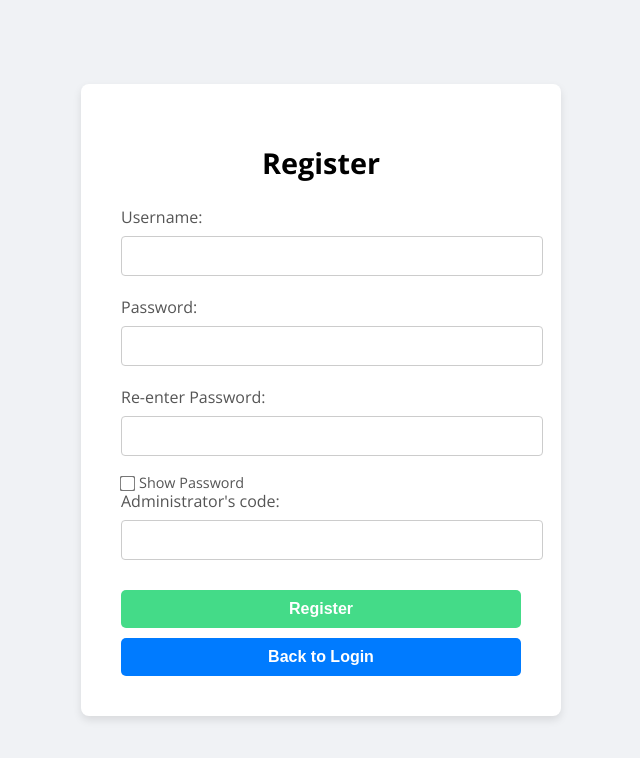
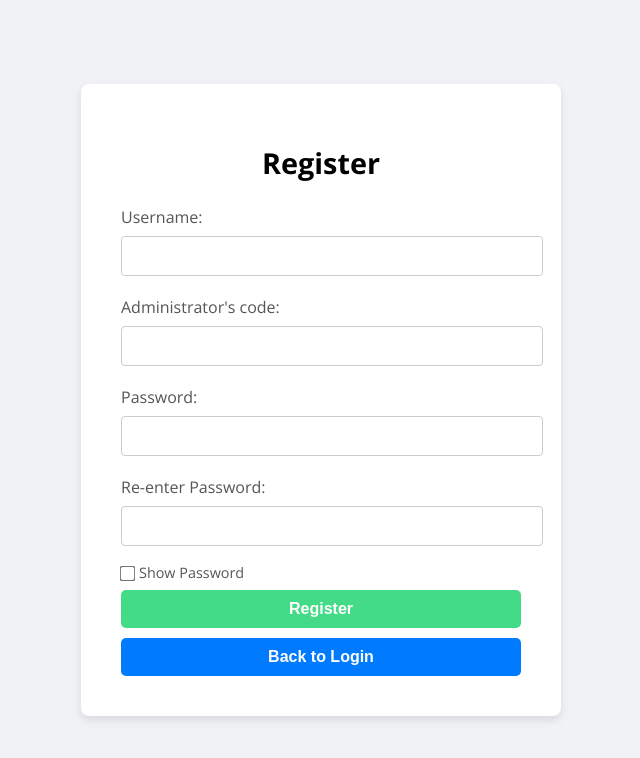
Before and after one commit to rocketninja7/h4g2025, a React (Create React App) app in the folder frontend/login/: page /register in a window 1280 px wide. Shown: the top 758 px of the page, without its empty margins (319-959 px from the left). Built offline with nearby package versions, Linux system fonts and the light colour scheme.

Commit message:
Styling changes minor

```diff
--- a/frontend/login/src/Register.js
+++ b/frontend/login/src/Register.js
@@ -50,6 +50,14 @@ function Register() {
             />
           </div>
           <div className="form-group">
+            <label>Administrator's code:</label>
+            <input
+              type={showPassword ? 'text' : 'password'}
+              id="admin-code"
+              required
+            />
+          </div>
+          <div className="form-group">
             <label htmlFor="password">Password:</label>
             <input
               type={showPassword ? 'text' : 'password'}
@@ -78,14 +86,6 @@ function Register() {
             />
             <label htmlFor="show-password">Show Password</label>
           </div>
-          <div className="form-group">
-            <label>Administrator's code:</label>
-            <input
-              type={showPassword ? 'text' : 'password'}
-              id="admin-code"
-              required
-            />
-          </div>
           <button type="submit" className="button login-button">
             Register
           </button>
```
